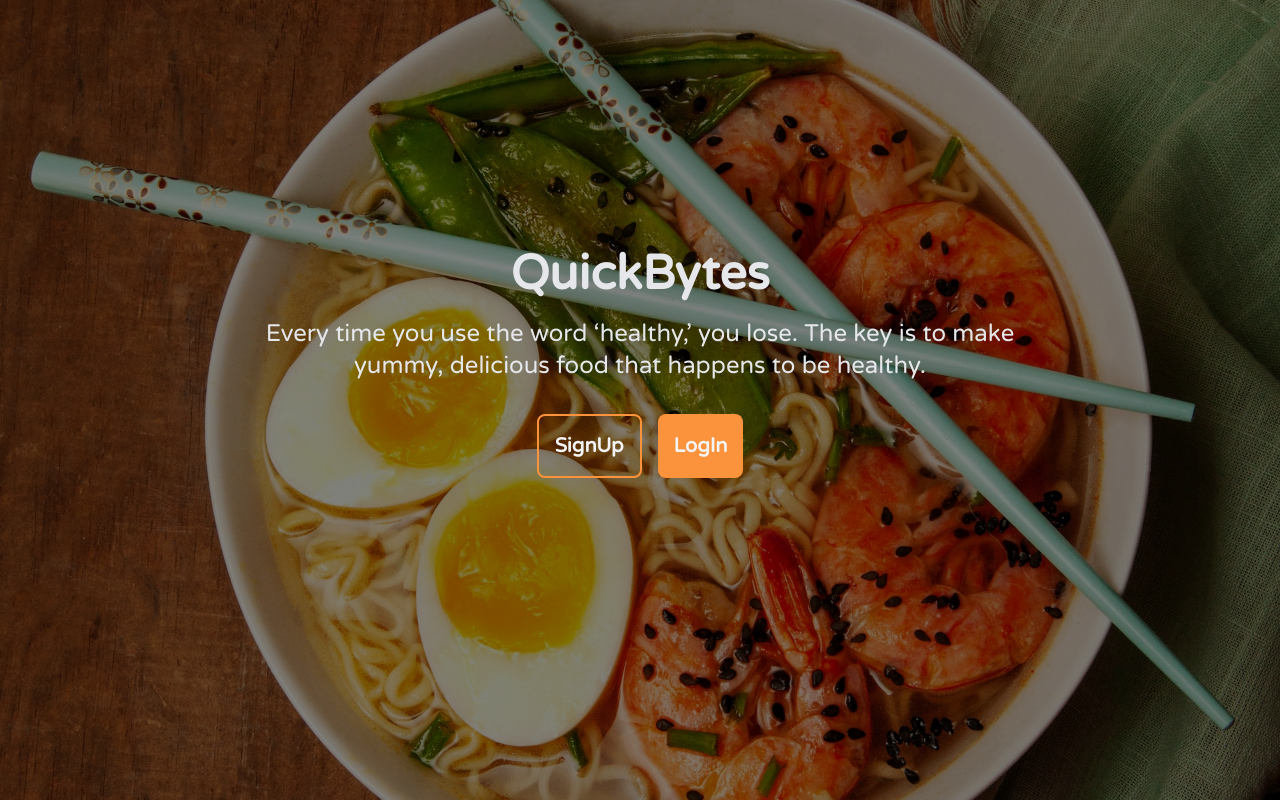
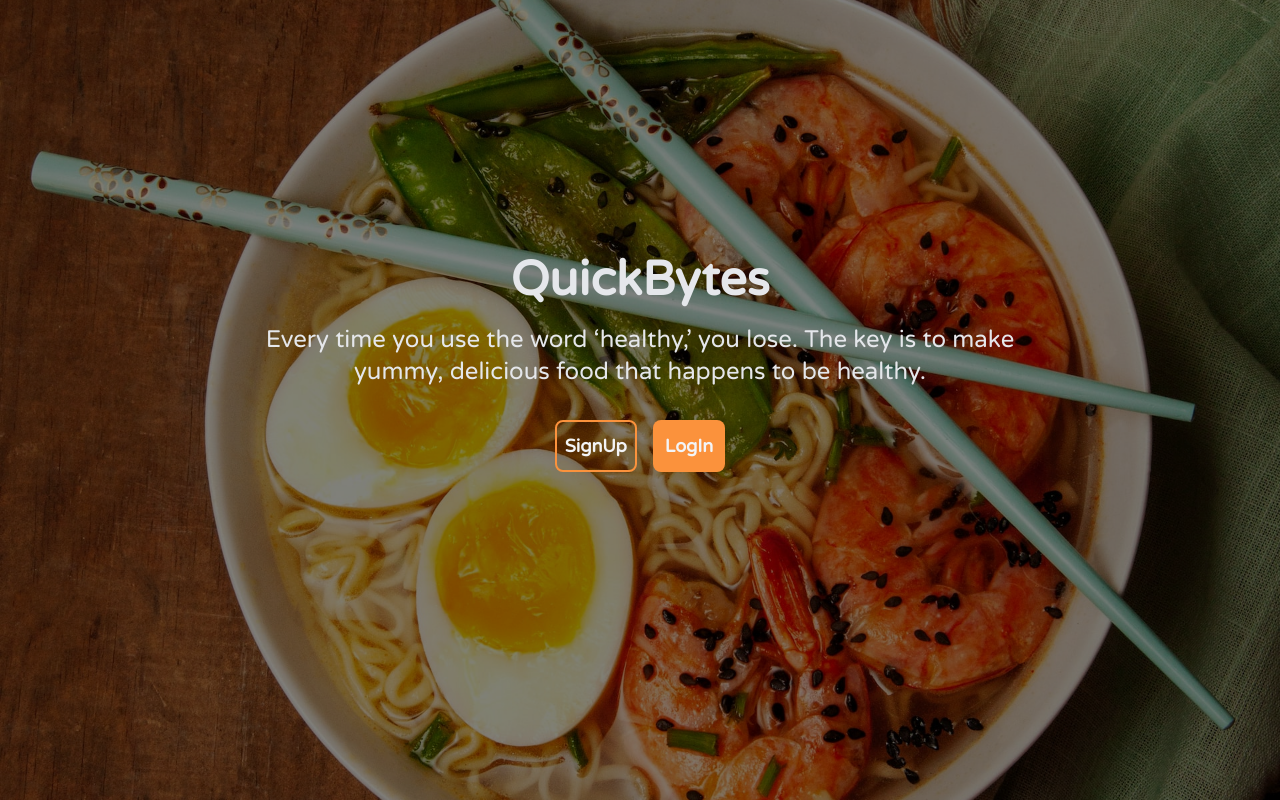
Before and after one commit to musaubrian/quick-bytes, a Vue app: page /home in a window 1280 px wide. Built offline with nearby package versions, Linux system fonts and the light colour scheme; no server answers.

Commit message:
refactor: remove console.loges

```diff
--- a/src/components/HomePage.vue
+++ b/src/components/HomePage.vue
@@ -10,10 +10,10 @@
 
         <div class="inline-flex w-8/12 text-gray-100 md:w-6/12 justify-center  my-3 font-semibold">
             <RouterLink to="/signup"
-                class="p-4 text-xl mr-2 border-2 rounded-lg inline-flex justify-center items-center border-orange-400 active:bg-orange-400 transition-all">
+                class="p-2 text-lg mr-2 border-2 rounded-lg inline-flex justify-center items-center border-orange-400 active:bg-orange-400 transition-all">
                 SignUp</RouterLink>
             <RouterLink to="/signin"
-                class="p-4 text-xl ml-2 bg-orange-400 inline-flex justify-center items-center rounded-lg active:bg-orange-600 transition-all">
+                class="p-3 text-lg ml-2 bg-orange-400 inline-flex justify-center items-center rounded-lg active:bg-orange-600 transition-all">
                 LogIn</RouterLink>
         </div>
     </div>
--- a/src/components/RecipesCard.vue
+++ b/src/components/RecipesCard.vue
@@ -21,10 +21,12 @@
                         recipe.ingredients
                 }}</p>
 
-            <span class="inline-flex font-semibold text-gray-700 w-full border-b-2 py-2">Possible allergens: <p
-                    class="text-orange-400 ml-1 font-normal"> {{
-                            recipe.allergen
-                    }}</p>
+            <span class="inline-flex font-semibold text-gray-700 w-full border-b-2 py-2">
+                <span class="w-5/12">Possible
+                    Allergens:</span>
+                <p class="text-orange-400 ml-1 font-normal w-7/12" v-if="recipe.allergen.length > 1"> {{
+                        recipe.allergen
+                }}</p>
                 <p class="text-orange-400 ml-1 font-normal" v-if="recipe.allergen.length < 1"> None specified</p>
             </span>
 
--- a/src/stores/authStore.js
+++ b/src/stores/authStore.js
@@ -10,7 +10,6 @@ export const useAuthStore = defineStore("fireAuth", {
         signUpSuccess: false,
         signInError: false,
         signOutError: false,
-        user: useLocalStorage('user', '')
     }),
     actions: {
         async signUp(email, password) {
@@ -23,7 +22,6 @@ export const useAuthStore = defineStore("fireAuth", {
             }
             if(error){
                 this.signUpError = true
-                console.log(this.signUpError)
             }
             console.log(this.user)
         },
@@ -36,8 +34,6 @@ export const useAuthStore = defineStore("fireAuth", {
                 this.signInError = true
                 router.push('/signin')
             } else if(data) {
-                this.user = data
-                console.log(this.user)
                 this.isLoggedIn = true
                 router.push('/')
             }
--- a/src/stores/recipeStore.js
+++ b/src/stores/recipeStore.js
@@ -19,8 +19,6 @@ export const useRecipeStore = defineStore('recipes', {
                 this.recipes = data
             } else if(error){
                 this.fetchError = true
-            } else {
-                window.location.reload()
             }
             this.fetchingRecipes = false
         }
```
